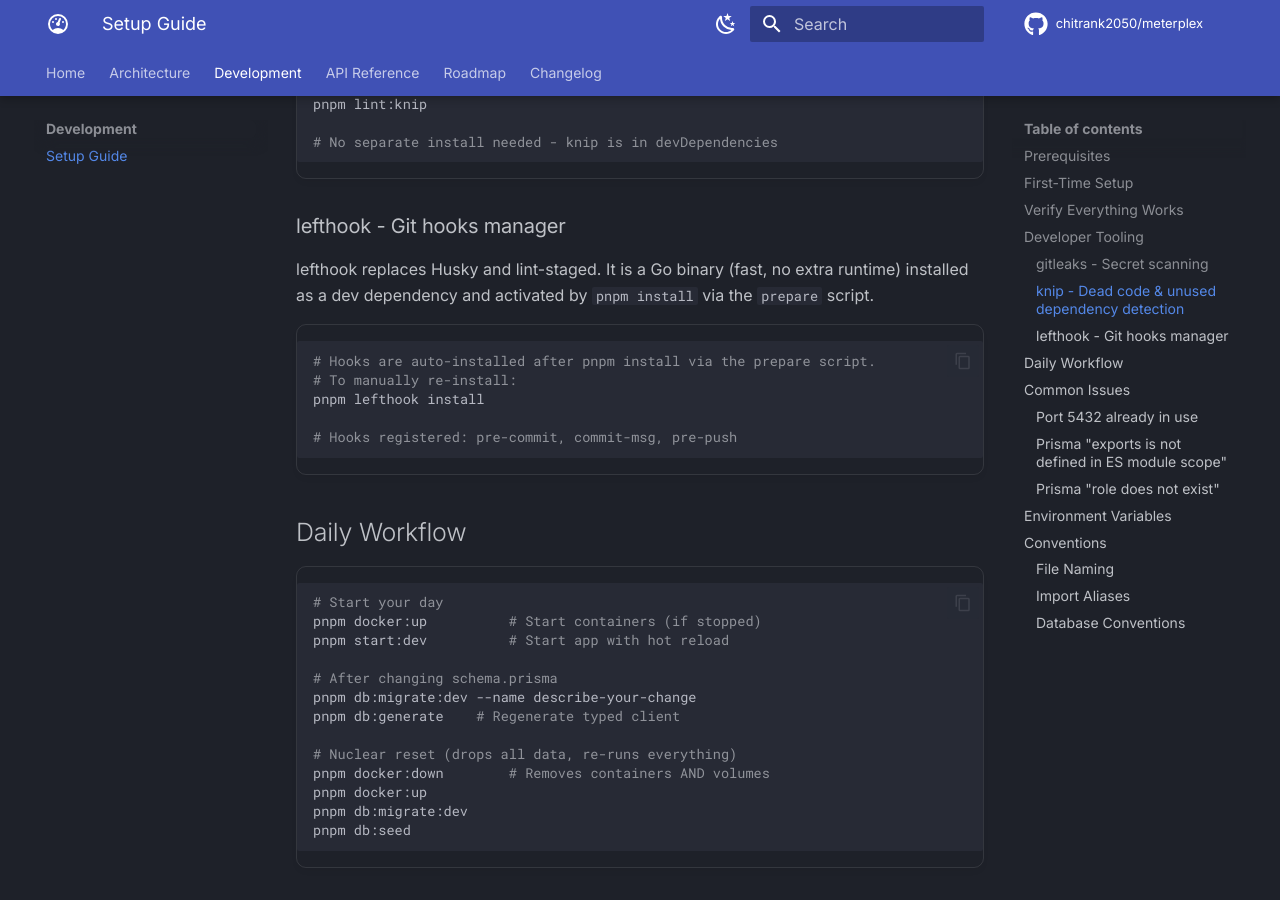
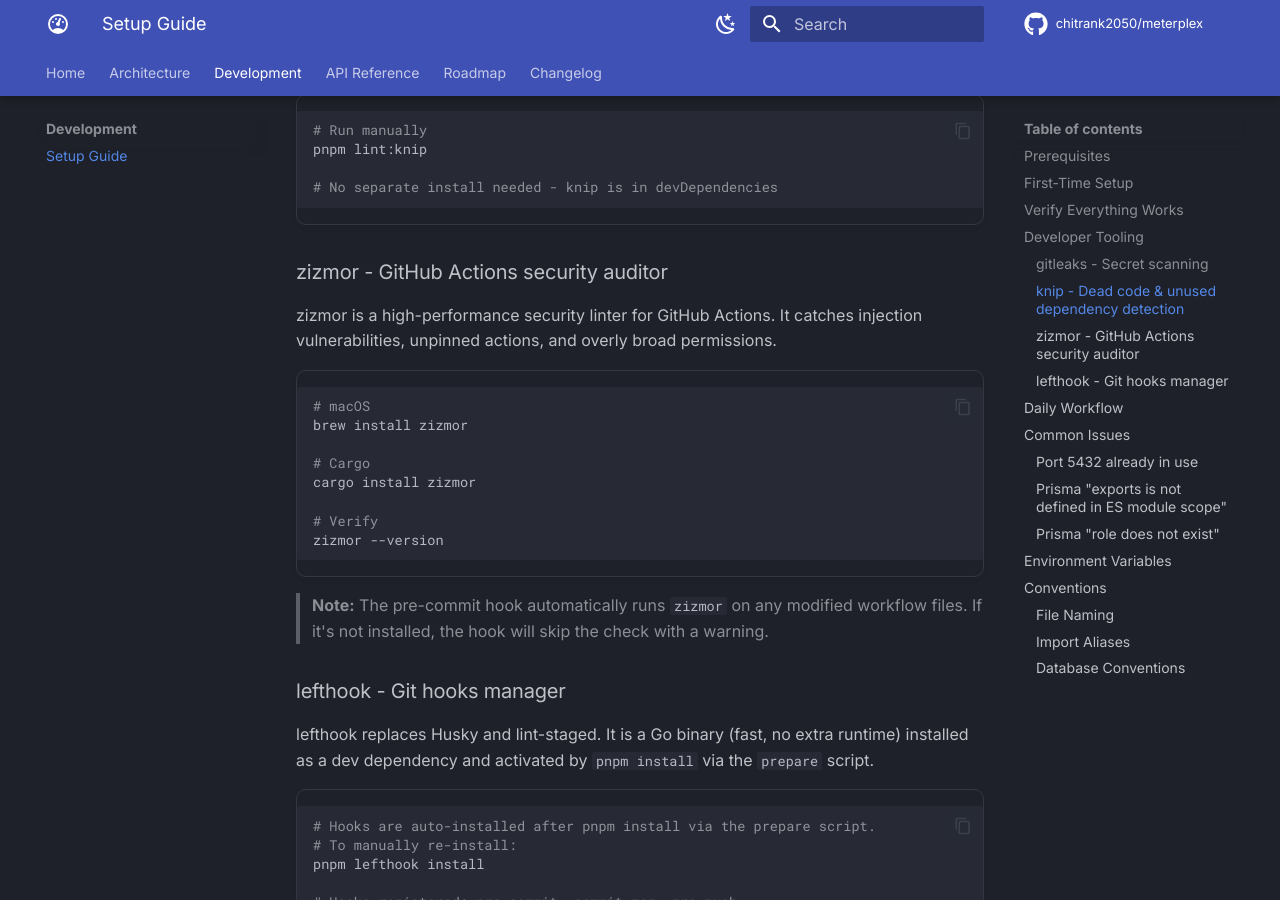
Before and after one commit to chitrank2050/meterplex, an MkDocs documentation site: the page built from docs/development/setup.md, in a window 1280 px wide and 900 px high, scrolled down 2266 px. Built offline with MkDocs 1.6.1 and Material for MkDocs 9.7.7, drawn with Linux system fonts in a browser that asks for light colours; comment, search, counter and statistics services are not loaded; some of the changed text lies outside the part shown.

Commit message:
docs: add zizmor installation guide and security audit documentation

````diff
--- a/docs/development/setup.md
+++ b/docs/development/setup.md
@@ -9,6 +9,7 @@
 | Docker | 24.0.0 | [docs.docker.com](https://docs.docker.com/get-docker/) | `docker --version` |
 | Docker Compose | 2.20.0 | Bundled with Docker Desktop | `docker compose version` |
 | gitleaks | 8.0.0 | `brew install gitleaks` | `gitleaks version` |
+| zizmor | - | `brew install zizmor` | `zizmor --version` |
 | knip | - | `pnpm install` (dev dep) | `pnpm lint:knip` |
 | lefthook | - | `pnpm install` (dev dep) | `pnpm lefthook --version` |
 
@@ -85,6 +86,23 @@ pnpm lint:knip
 
 # No separate install needed - knip is in devDependencies
 ```
+
+### zizmor - GitHub Actions security auditor
+
+zizmor is a high-performance security linter for GitHub Actions. It catches injection vulnerabilities, unpinned actions, and overly broad permissions.
+
+```bash
+# macOS
+brew install zizmor
+
+# Cargo
+cargo install zizmor
+
+# Verify
+zizmor --version
+```
+
+> **Note:** The pre-commit hook automatically runs `zizmor` on any modified workflow files. If it's not installed, the hook will skip the check with a warning.
 
 ### lefthook - Git hooks manager
 
````
Also changed, not shown: docs/index.md (+2 -1 lines).
